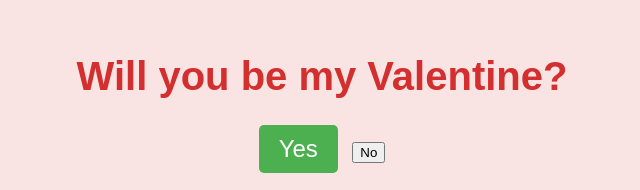
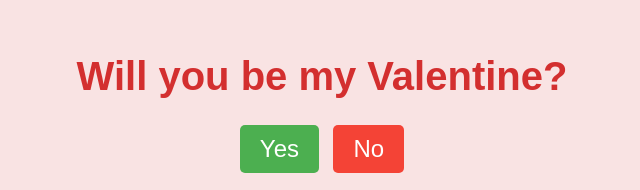
Before and after one commit to Codingforshane/valentineswebsitecustomizedbyurifromivy, a plain HTML site: page index.html in a window 1280 px wide. Shown: the part 138-328 px from the top of the page, without its empty margins (318-958 px from the left). Drawn offline with Linux system fonts and the light colour scheme.

Commit message:
Update index.html

```diff
--- a/index.html
+++ b/index.html
@@ -11,7 +11,7 @@
         <h1>Will you be my Valentine?</h1>
         <div class="buttons">
             <button class="yes-button" onclick="handleYesClick()">Yes</button>
-            <button class="pass-button" onclick="handleNoClick()">No</button>
+            <button class="no-button" onclick="handleNoClick()">No</button>
         </div>
         <div class="gif_container">
             <img src="https://media1.giphy.com/media/v1.Y2lkPTc5MGI3NjExbW5lenZyZHI5OXM2eW95b3pmMG40cWVrMDhtNjVuM3A4dGNxa2g2dSZlcD12MV9pbnRlcm5hbF9naWZfYnlfaWQmY3Q9cw/VM1fcpu2bKs1e2Kdbj/giphy.gif" alt="Cute GIF">
```
